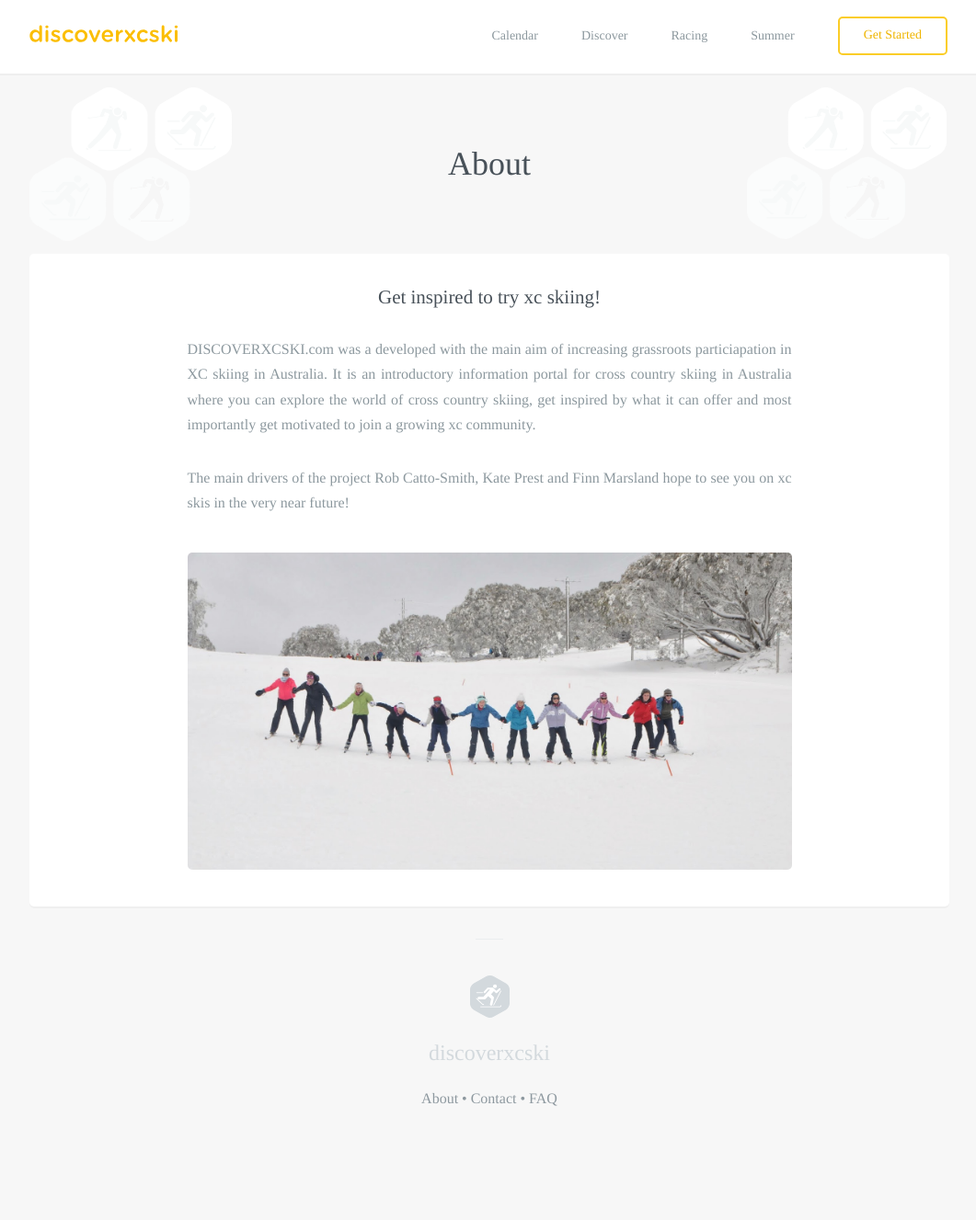
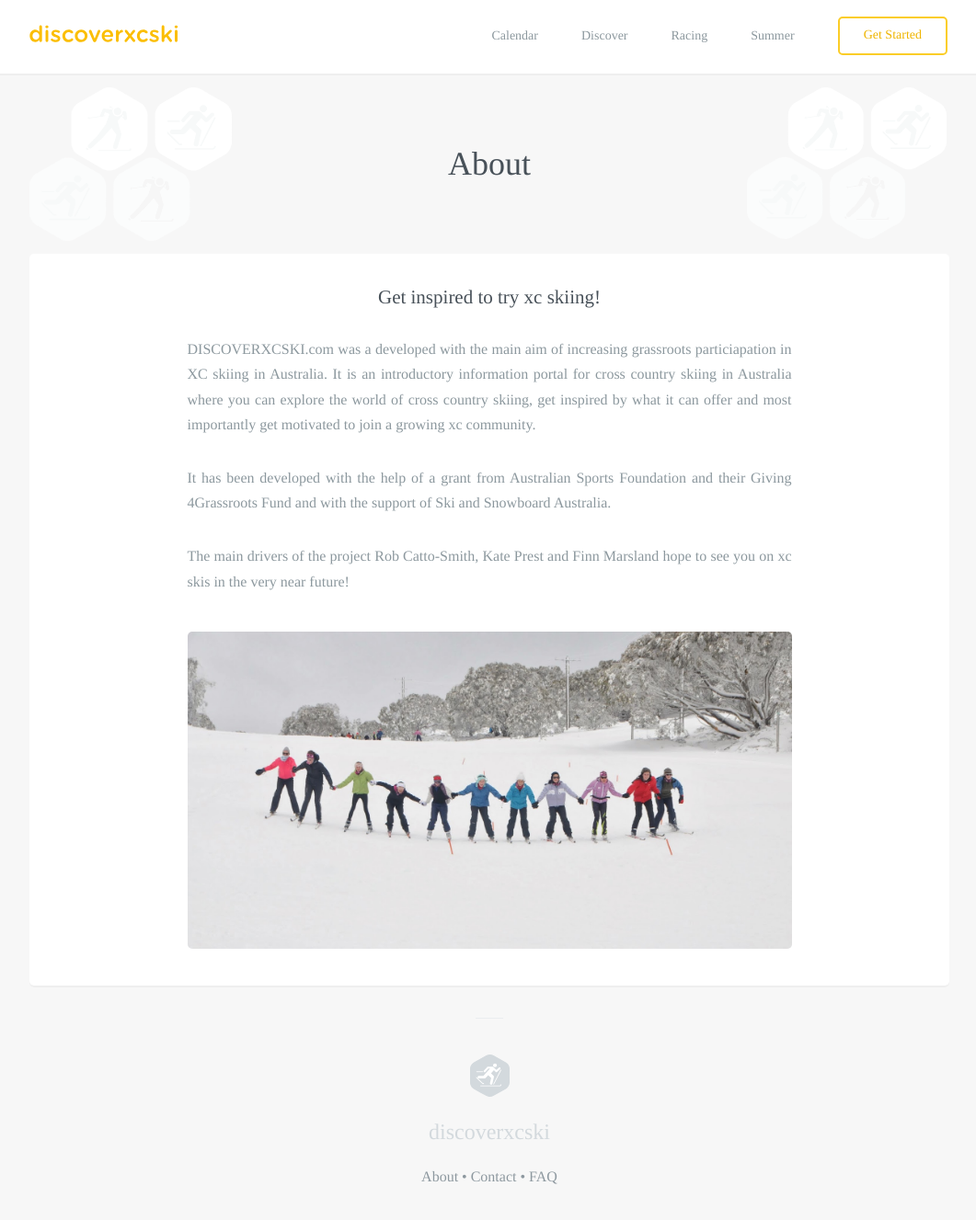
Before and after one commit to robcatto/robcatto.github.io, a Jekyll site: the page built from about/index.html, in a window 1280 px wide and 1345 px high. Shown: the top 1327 px of the window at 92% size, without its empty margins (108-1169 px from the left). Built offline with Jekyll 4.4.1, drawn with Linux system fonts in a browser that asks for light colours; some web fonts are replaced; Markdown is read by kramdown in place of the engine named in the settings.

Commit message:
Update index.html

```diff
--- a/about/index.html
+++ b/about/index.html
@@ -35,6 +35,7 @@ layout: default
         <section class="mobile_section" style="padding-bottom: 40px;">
                 <h3 class="heading__aligned--page" style="text-align: center;">Get inspired to try xc skiing!</h3>
                 <p class="left__aligned--p"> DISCOVERXCSKI.com was a developed with the main aim of increasing grassroots particiapation in XC skiing in Australia.  It is an introductory information portal for cross country skiing in Australia where you can explore the world of cross country skiing, get inspired by what it can offer and most importantly get motivated to join a growing xc community.
+                <p class="left__aligned--p">It has been developed with the help of a grant from Australian Sports Foundation and their Giving 4Grassroots Fund and with the support of Ski and Snowboard Australia.
                <p class="left__aligned--p">The main drivers of the project Rob Catto-Smith, Kate Prest and Finn Marsland hope to see you on xc skis in the very near future!
                 </p>
                 <div class="one">
```
